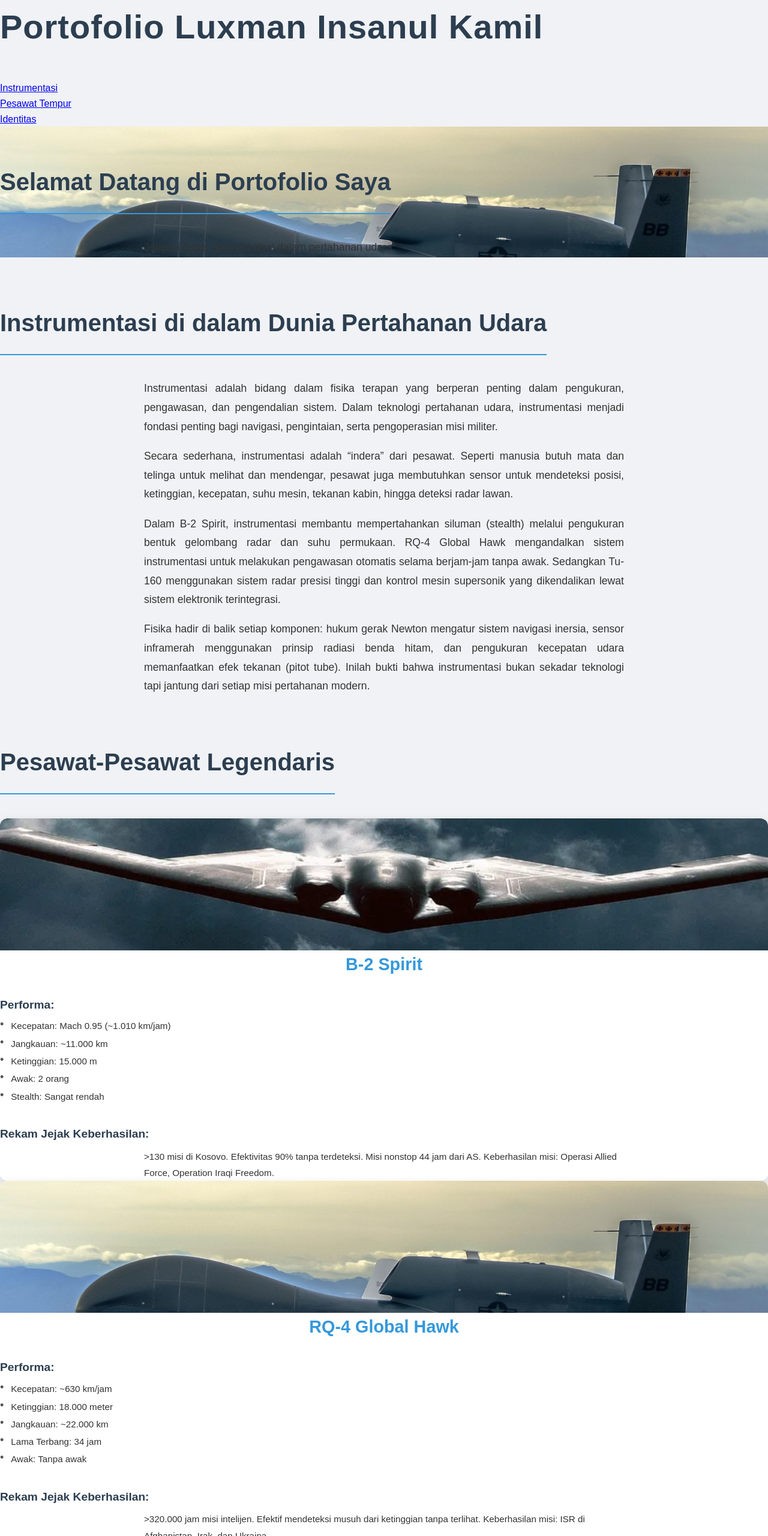
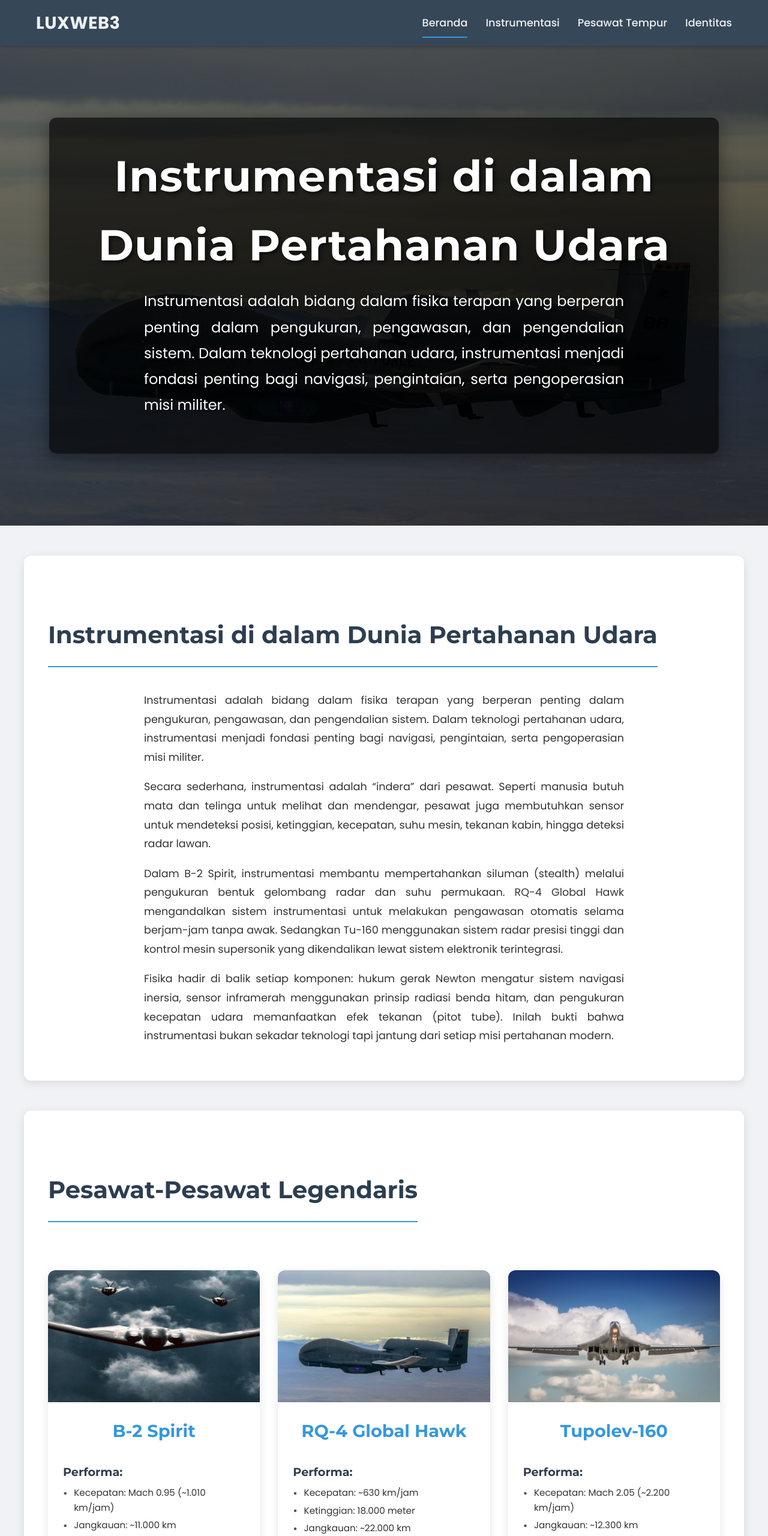
Before and after one commit to Luxman-9/webIII, a plain HTML site: page index.html in a window 1280 px wide. Shown: the top 2560 px of the page at 60% size. Drawn offline with Linux system fonts and the light colour scheme.

Commit message:
Update index.html

```diff
--- a/index.html
+++ b/index.html
@@ -4,41 +4,41 @@
     <meta charset="UTF-8">
     <meta name="viewport" content="width=device-width, initial-scale=1.0">
     <title>Portofolio - Luxman Insanul Kamil</title>
-    <link rel="stylesheet" href="style.css"> </head>
+    <link rel="stylesheet" href="style.css"> <link rel="preconnect" href="https://fonts.googleapis.com">
+    <link rel="preconnect" href="https://fonts.gstatic.com" crossorigin>
+    <link href="https://fonts.googleapis.com/css2?family=Montserrat:wght@700&family=Poppins:wght@400;500;700&display=swap" rel="stylesheet">
+</head>
 <body>
 
-    <header>
-        <h1>Portofolio Luxman Insanul Kamil</h1>
-        <nav>
+    <header class="navbar"> <div class="container"> <a href="#" class="logo">LUXWEB3</a> <nav>
                 <ul>
-                <li><a href="#instrumentasi">Instrumentasi</a></li>
+                    <li><a href="#hero-slideshow" class="active">Beranda</a></li> <li><a href="#instrumentasi">Instrumentasi</a></li>
                     <li><a href="#pesawat-tempur">Pesawat Tempur</a></li>
                     <li><a href="#identitas">Identitas</a></li>
                 </ul>
             </nav>
+        </div>
     </header>
 
     <main>
-        <section id="hero-slideshow">
-            <div class="hero-content">
-                <h2>Selamat Datang di Portofolio Saya</h2>
-                <p>Jelajahi dunia instrumentasi dalam pertahanan udara.</p>
+        <section id="hero-slideshow" class="page"> <div class="hero-overlay"></div> <div class="content">
+                <h1>Instrumentasi di dalam Dunia Pertahanan Udara</h1>
+                <p>Instrumentasi adalah bidang dalam fisika terapan yang berperan penting dalam pengukuran, pengawasan, dan pengendalian sistem. Dalam teknologi pertahanan udara, instrumentasi menjadi fondasi penting bagi navigasi, pengintaian, serta pengoperasian misi militer.</p>
                 </div>
         </section>
 
-        <section id="instrumentasi" class="content-section">
-            <h2>Instrumentasi di dalam Dunia Pertahanan Udara</h2>
+        <section id="instrumentasi" class="section"> <h2>Instrumentasi di dalam Dunia Pertahanan Udara</h2>
             <p>Instrumentasi adalah bidang dalam fisika terapan yang berperan penting dalam pengukuran, pengawasan, dan pengendalian sistem. Dalam teknologi pertahanan udara, instrumentasi menjadi fondasi penting bagi navigasi, pengintaian, serta pengoperasian misi militer.</p>
             <p>Secara sederhana, instrumentasi adalah “indera” dari pesawat. Seperti manusia butuh mata dan telinga untuk melihat dan mendengar, pesawat juga membutuhkan sensor untuk mendeteksi posisi, ketinggian, kecepatan, suhu mesin, tekanan kabin, hingga deteksi radar lawan.</p>
             <p>Dalam B-2 Spirit, instrumentasi membantu mempertahankan siluman (stealth) melalui pengukuran bentuk gelombang radar dan suhu permukaan. RQ-4 Global Hawk mengandalkan sistem instrumentasi untuk melakukan pengawasan otomatis selama berjam-jam tanpa awak. Sedangkan Tu-160 menggunakan sistem radar presisi tinggi dan kontrol mesin supersonik yang dikendalikan lewat sistem elektronik terintegrasi.</p>
             <p>Fisika hadir di balik setiap komponen: hukum gerak Newton mengatur sistem navigasi inersia, sensor inframerah menggunakan prinsip radiasi benda hitam, dan pengukuran kecepatan udara memanfaatkan efek tekanan (pitot tube). Inilah bukti bahwa instrumentasi bukan sekadar teknologi tapi jantung dari setiap misi pertahanan modern.</p>
         </section>
 
-        <section id="pesawat-tempur" class="content-section">
-            <h2>Pesawat-Pesawat Legendaris</h2>
+        <section id="pesawat-tempur" class="section"> <h2>Pesawat-Pesawat Legendaris</h2>
 
-            <article class="aircraft-card">
+            <div class="aircraft-grid"> <article class="aircraft-card">
                     <img src="img/b2-1.jpg" alt="B-2 Spirit">
+                    <div class="aircraft-card-content">
                         <h3>B-2 Spirit</h3>
                         <h4>Performa:</h4>
                         <ul>
@@ -49,11 +49,13 @@
                             <li>Stealth: Sangat rendah</li>
                         </ul>
                         <h4>Rekam Jejak Keberhasilan:</h4>
-                <p>>130 misi di Kosovo. Efektivitas 90% tanpa terdeteksi. Misi nonstop 44 jam dari AS. Keberhasilan misi: Operasi Allied Force, Operation Iraqi Freedom.</p>
+                        <p>&gt;130 misi di Kosovo. Efektivitas 90% tanpa terdeteksi. Misi nonstop 44 jam dari AS, Keberhasilan misi: Operasi Allied Force, Operation Iraqi Freedom.</p>
+                    </div>
                 </article>
 
                 <article class="aircraft-card">
                     <img src="img/rq4-1.jpg" alt="RQ-4 Global Hawk">
+                    <div class="aircraft-card-content">
                         <h3>RQ-4 Global Hawk</h3>
                         <h4>Performa:</h4>
                         <ul>
@@ -64,11 +66,13 @@
                             <li>Awak: Tanpa awak</li>
                         </ul>
                         <h4>Rekam Jejak Keberhasilan:</h4>
-                <p>>320.000 jam misi intelijen. Efektif mendeteksi musuh dari ketinggian tanpa terlihat. Keberhasilan misi: ISR di Afghanistan, Irak, dan Ukraina.</p>
+                        <p>&gt;320.000 jam misi intelijen. Efektif mendeteksi musuh dari ketinggian tanpa terlihat, Keberhasilan misi: ISR di Afghanistan, Irak, dan Ukraina.</p>
+                    </div>
                 </article>
 
                 <article class="aircraft-card">
                     <img src="img/tu160-1.jpg" alt="Tupolev-160">
+                    <div class="aircraft-card-content">
                         <h3>Tupolev-160</h3>
                         <h4>Performa:</h4>
                         <ul>
@@ -80,12 +84,13 @@
                             <li>Awak: 4 orang</li>
                         </ul>
                         <h4>Rekam Jejak Keberhasilan:</h4>
-                <p>Digunakan di Suriah. Menyelesaikan misi dengan rudal jelajah Kh-101 dari Rusia ke Timur Tengah. Keberhasilan misi: Operasi udara di Suriah & latihan global Rusia.</p>
+                        <p>Digunakan di Suriah. Menyelesaikan misi dengan rudal jelajah Kh-101 dari Rusia ke Timur Tengah.Keberhasilan misi: Operasi udara di Suriah & latihan global Rusia.</p>
+                    </div>
                 </article>
-        </section>
 
-        <section id="identitas" class="content-section">
-            <h2>Identitas Pembuat</h2>
+            </div> </section>
+
+        <section id="identitas" class="section"> <h2>Identitas Pembuat</h2>
             <p><strong>Nama:</strong> Luxman Insanul Kamil</p>
             <p><strong>NIM:</strong> 11220970000026</p>
             <p><strong>Program Studi:</strong> Fisika-Instrumentasi</p>
@@ -95,6 +100,11 @@
 
     <footer>
         <p>© 2025 Luxman Insanul Kamil - made by me</p>
+        <div class="social-links">
+            <a href="#" aria-label="LinkedIn"><i class="fab fa-linkedin"></i></a>
+            <a href="#" aria-label="GitHub"><i class="fab fa-github"></i></a>
+            <a href="#" aria-label="Twitter"><i class="fab fa-twitter"></i></a>
+        </div>
     </footer>
 
     <script>
@@ -104,18 +114,25 @@
             'img/tu160-1.jpg'
         ];
         let slideIndex = 0;
-        const slideshow = document.getElementById('hero-slideshow'); // Menggunakan ID yang baru
+        // Pastikan ID ini cocok dengan ID di HTML (id="hero-slideshow")
+        const slideshow = document.getElementById('hero-slideshow');
 
         function changeSlide() {
+            // Memastikan elemen slideshow ada sebelum mencoba mengubahnya
+            if (slideshow) {
                 slideshow.style.backgroundImage = `url(${slides[slideIndex]})`;
                 slideshow.style.backgroundSize = 'cover';
                 slideshow.style.backgroundPosition = 'center';
-            slideshow.style.transition = 'background-image 1s ease-in-out'; // Efek transisi
+                slideshow.style.transition = 'background-image 1s ease-in-out';
                 slideIndex = (slideIndex + 1) % slides.length;
             }
+        }
 
+        // Panggil changeSlide() sekali di awal dan atur interval
+        if (slideshow) { // Pastikan slideshow ada sebelum memanggil fungsi
             changeSlide();
             setInterval(changeSlide, 4000);
+        }
     </script>
 </body>
 </html>
```
Lines whose indentation alone changed are shown as unchanged.
